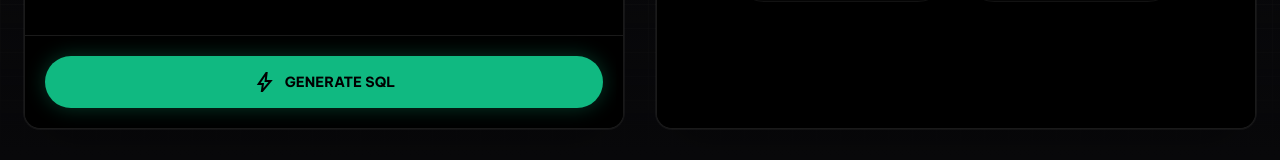
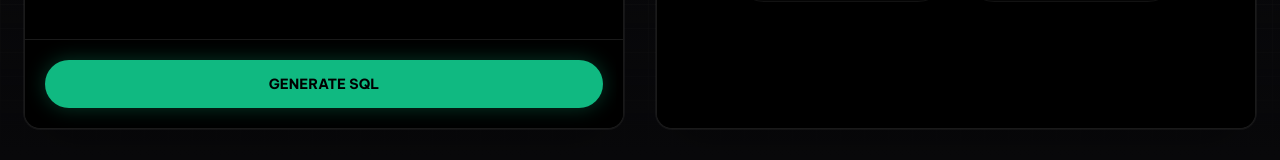
Before and after one commit to Aarxn-Jibz/TextToSQL, a React (Vite) app: page / in a window 1280 px wide. Shown: the part 644-804 px from the top of the page. Built offline with nearby package versions, Linux system fonts and the light colour scheme.

Commit message:
baby bug fix

```diff
--- a/src/App.tsx
+++ b/src/App.tsx
@@ -168,7 +168,6 @@ export default function App() {
                           </>
                         ) : (
                           <>
-                            <span className="material-symbols-outlined text-[18px]">bolt</span>
                             <span>GENERATE SQL</span>
                           </>
                         )}
```
Also changed, not shown: 1 other file (tests, documents, lock files or other folders).
